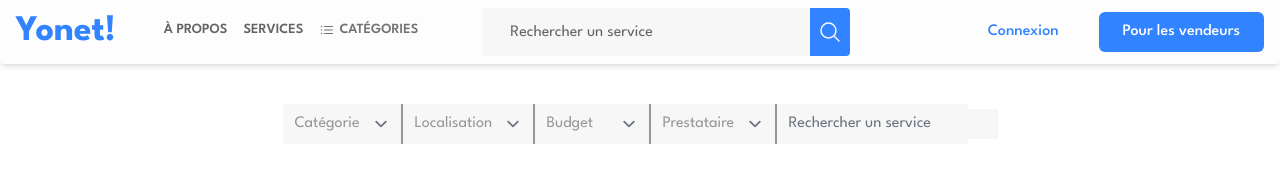
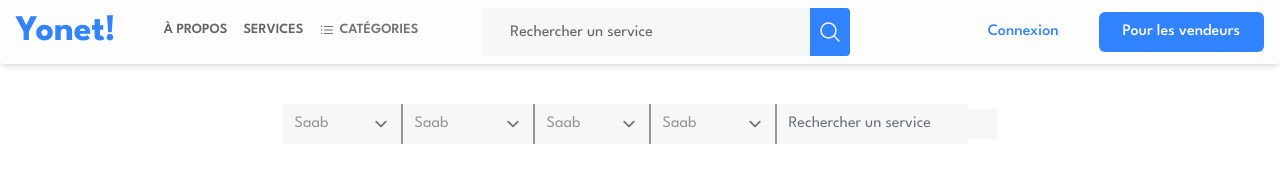
Before and after one commit to KevinArmache/Yonet-Project, a Next.js app: page /services in a window 1280 px wide. Shown: the top 182 px of the page. Built offline with nearby package versions, Linux system fonts and the light colour scheme.

Commit message:
add: fix error on service

```diff
--- a/components/ServiceDetail/ServiceDetail.module.css
+++ b/components/ServiceDetail/ServiceDetail.module.css
@@ -117,6 +117,9 @@
     justify-content: space-evenly;
     /* border: solid 2px red; */
   }
+  .container > div {
+    width: 100%;
+  }
 }
 @media only screen and (max-width: 850px) {
   .userinfo > div:nth-child(1) {
--- a/src/pages/services.jsx
+++ b/src/pages/services.jsx
@@ -9,7 +9,7 @@ const Services = () => {
         <div className="container mx-auto">
           <div className="container-filter-bar p-10 ">
             <select name="cars" id="cars">
-              <option value="Catégorie" disabled selected>
+              <option value="Catégorie" disabled>
                 Catégorie
               </option>
               <option value="saab">Saab</option>
@@ -17,7 +17,7 @@ const Services = () => {
               <option value="audi">Audi</option>
             </select>
             <select name="cars" id="cars">
-              <option value="" disabled selected>
+              <option value="" disabled>
                 Localisation
               </option>
               <option value="saab">Saab</option>
@@ -25,7 +25,7 @@ const Services = () => {
               <option value="audi">Audi</option>
             </select>
             <select name="cars" id="cars">
-              <option value="" disabled selected>
+              <option value="" disabled>
                 Budget
               </option>
               <option value="saab">Saab</option>
@@ -33,7 +33,7 @@ const Services = () => {
               <option value="audi">Audi</option>
             </select>
             <select name="cars" id="cars">
-              <option value="" disabled selected>
+              <option value="" disabled>
                 Prestataire
               </option>
               <option value="saab">Saab</option>
```
